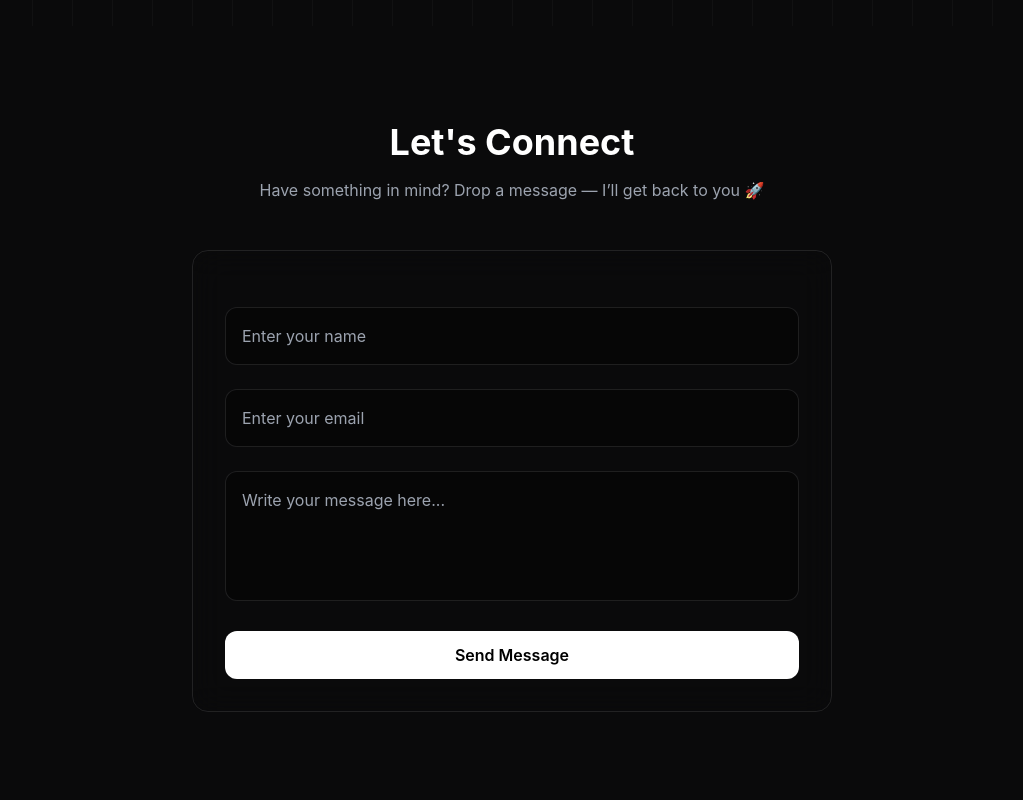
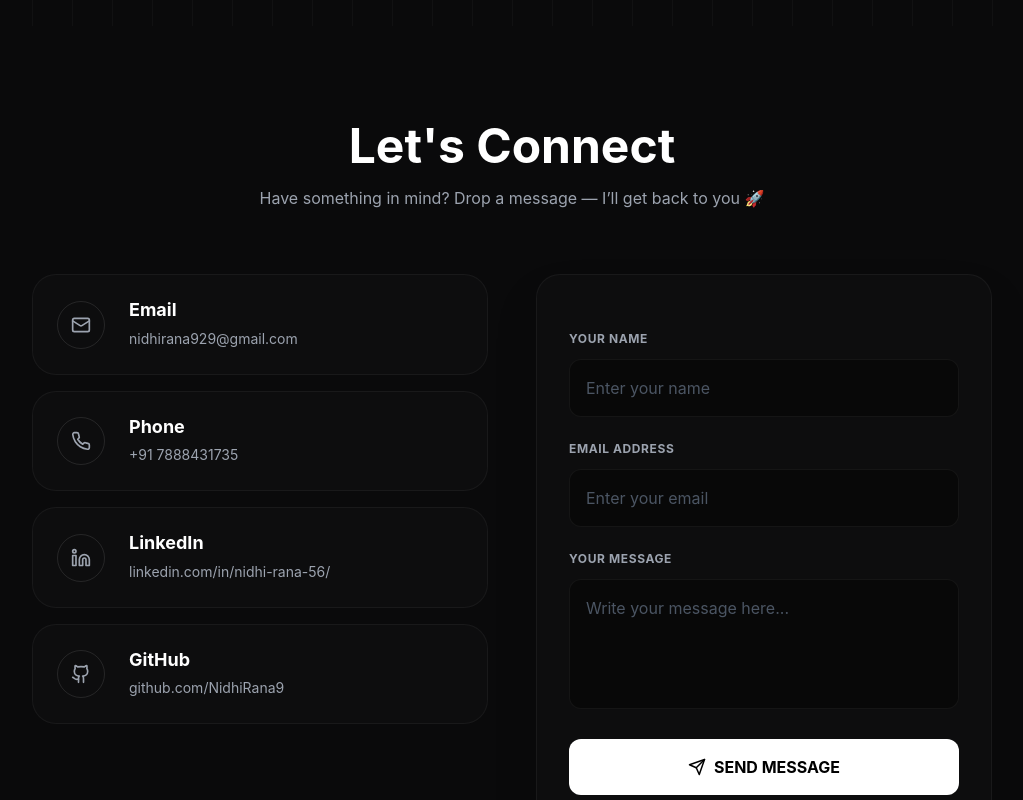
Before and after one commit to NidhiRana9/nidhi-portfolio, a React (Vite) app: page / in a window 1280 px wide. Shown: the part 8980-9780 px from the top of the page, without its empty margins (128-1151 px from the left). Built offline with nearby package versions, Linux system fonts and the light colour scheme.

Commit message:
ui upgrade

```diff
--- a/src/components/Contact.jsx
+++ b/src/components/Contact.jsx
@@ -1,5 +1,6 @@
 import React, { useState } from 'react';
 import { motion, AnimatePresence } from 'framer-motion';
+import { Mail, Phone, Linkedin, Github, Send } from 'lucide-react';
 
 export default function Contact() {
   const [formData, setFormData] = useState({
@@ -38,26 +39,78 @@ export default function Contact() {
   };
 
   return (
-    <section id="contact" className="py-24">
-      <div className="max-w-2xl mx-auto px-4">
+    <section id="contact" className="py-24 relative z-10">
+      <div className="max-w-5xl mx-auto px-4 sm:px-6 lg:px-8">
 
         {/* Heading */}
-        <div className="text-center mb-12">
-          <h2 className="text-4xl font-bold mb-4">Let's Connect</h2>
+        <div className="text-center mb-16">
+          <h2 className="text-4xl md:text-5xl font-bold mb-4">Let's Connect</h2>
           <p className="text-gray-400">
             Have something in mind? Drop a message — I’ll get back to you 🚀
           </p>
         </div>
 
-        {/* Form */}
+        <div className="grid md:grid-cols-2 gap-8 lg:gap-12 items-start">
+
+          {/* Left Column: Social Links */}
+          <div className="flex flex-col space-y-4">
+            <a href="mailto:nidhirana929@gmail.com" className="group flex items-center gap-6 p-6 rounded-[24px] bg-[#0d0d0e] border border-white/5 transition-all duration-300 hover:border-cyan-400/40 hover:shadow-[0_0_25px_rgba(6,182,212,0.15)] relative overflow-hidden">
+              <div className="absolute top-0 left-10 w-32 h-32 bg-cyan-400/20 rounded-full blur-[40px] opacity-0 group-hover:opacity-100 transition-opacity duration-500 pointer-events-none"></div>
+
+              <div className="w-12 h-12 rounded-full border border-white/10 flex items-center justify-center shrink-0 z-10 transition-colors duration-300 group-hover:border-cyan-400/40 group-hover:bg-cyan-400/10">
+                <Mail className="text-gray-400 group-hover:text-cyan-400 transition-colors" size={20} />
+              </div>
+              <div className="z-10">
+                <h4 className="text-white font-bold text-lg leading-tight mb-1">Email</h4>
+                <span className="text-gray-400 text-sm group-hover:text-cyan-400 transition-colors">nidhirana929@gmail.com</span>
+              </div>
+            </a>
+
+            <a href="tel:+917888431735" className="group flex items-center gap-6 p-6 rounded-[24px] bg-[#0d0d0e] border border-white/5 transition-all duration-300 hover:border-cyan-400/40 hover:shadow-[0_0_25px_rgba(6,182,212,0.15)] relative overflow-hidden">
+              <div className="absolute top-0 left-10 w-32 h-32 bg-cyan-400/20 rounded-full blur-[40px] opacity-0 group-hover:opacity-100 transition-opacity duration-500 pointer-events-none"></div>
+
+              <div className="w-12 h-12 rounded-full border border-white/10 flex items-center justify-center shrink-0 z-10 transition-colors duration-300 group-hover:border-cyan-400/40 group-hover:bg-cyan-400/10">
+                <Phone className="text-gray-400 group-hover:text-cyan-400 transition-colors" size={20} />
+              </div>
+              <div className="z-10">
+                <h4 className="text-white font-bold text-lg leading-tight mb-1">Phone</h4>
+                <span className="text-gray-400 text-sm group-hover:text-cyan-400 transition-colors">+91 7888431735</span>
+              </div>
+            </a>
+
+            <a href="https://www.linkedin.com/in/nidhi-rana-56/" target="_blank" rel="noreferrer" className="group flex items-center gap-6 p-6 rounded-[24px] bg-[#0d0d0e] border border-white/5 transition-all duration-300 hover:border-cyan-400/40 hover:shadow-[0_0_25px_rgba(6,182,212,0.15)] relative overflow-hidden">
+              <div className="absolute top-0 left-10 w-32 h-32 bg-cyan-400/20 rounded-full blur-[40px] opacity-0 group-hover:opacity-100 transition-opacity duration-500 pointer-events-none"></div>
+
+              <div className="w-12 h-12 rounded-full border border-white/10 flex items-center justify-center shrink-0 z-10 transition-colors duration-300 group-hover:border-cyan-400/40 group-hover:bg-cyan-400/10">
+                <Linkedin className="text-gray-400 group-hover:text-cyan-400 transition-colors" size={20} />
+              </div>
+              <div className="z-10">
+                <h4 className="text-white font-bold text-lg leading-tight mb-1">LinkedIn</h4>
+                <span className="text-gray-400 text-sm group-hover:text-cyan-400 transition-colors">linkedin.com/in/nidhi-rana-56/</span>
+              </div>
+            </a>
+
+            <a href="https://github.com/NidhiRana9" target="_blank" rel="noreferrer" className="group flex items-center gap-6 p-6 rounded-[24px] bg-[#0d0d0e] border border-white/5 transition-all duration-300 hover:border-cyan-400/40 hover:shadow-[0_0_25px_rgba(6,182,212,0.15)] relative overflow-hidden">
+              <div className="absolute top-0 left-10 w-32 h-32 bg-cyan-400/20 rounded-full blur-[40px] opacity-0 group-hover:opacity-100 transition-opacity duration-500 pointer-events-none"></div>
+
+              <div className="w-12 h-12 rounded-full border border-white/10 flex items-center justify-center shrink-0 z-10 transition-colors duration-300 group-hover:border-cyan-400/40 group-hover:bg-cyan-400/10">
+                <Github className="text-gray-400 group-hover:text-cyan-400 transition-colors" size={20} />
+              </div>
+              <div className="z-10">
+                <h4 className="text-white font-bold text-lg leading-tight mb-1">GitHub</h4>
+                <span className="text-gray-400 text-sm group-hover:text-cyan-400 transition-colors">github.com/NidhiRana9</span>
+              </div>
+            </a>
+          </div>
+
+          {/* Right Column: Form */}
           <motion.form
             name="contact"
             method="POST"
             data-netlify="true"
-          onSubmit={handleSubmit}   // ✅ updated
-          className="p-8 rounded-2xl border border-white/10 space-y-6 relative backdrop-blur-lg"
+            onSubmit={handleSubmit}
+            className="p-8 rounded-3xl bg-[#0d0d0e] border border-white/5 space-y-6 shadow-2xl relative"
           >
-
             {/* ✅ REQUIRED for Netlify */}
             <input type="hidden" name="form-name" value="contact" />
 
@@ -68,9 +121,9 @@ export default function Contact() {
                   initial={{ opacity: 0, y: -10 }}
                   animate={{ opacity: 1, y: 0 }}
                   exit={{ opacity: 0 }}
-                className="text-green-400 text-center"
+                  className="bg-green-500/10 border border-green-500/20 text-green-400 text-center text-sm font-medium p-3 rounded-lg"
                 >
-                ✅ Message delivered! I’ll get back to you soon.
+                  Message delivered! I’ll get back to you soon.
                 </motion.div>
               )}
 
@@ -79,14 +132,15 @@ export default function Contact() {
                   initial={{ opacity: 0, y: -10 }}
                   animate={{ opacity: 1, y: 0 }}
                   exit={{ opacity: 0 }}
-                className="text-red-400 text-center"
+                  className="bg-red-500/10 border border-red-500/20 text-red-500 text-center text-sm font-medium p-3 rounded-lg"
                 >
-                ❌ Something went wrong. Try again.
+                  Something went wrong. Try again.
                 </motion.div>
               )}
             </AnimatePresence>
 
-          {/* Name */}
+            <div>
+              <label className="block text-xs font-bold uppercase tracking-wider text-gray-400 mb-3">Your Name</label>
               <input
                 type="text"
                 name="name"
@@ -94,10 +148,12 @@ export default function Contact() {
                 onChange={handleChange}
                 placeholder="Enter your name"
                 required
-            className="w-full p-4 rounded-xl bg-black/40 border border-white/10 focus:outline-none focus:border-cyan-400"
+                className="w-full p-4 rounded-xl bg-[#080808] border border-white/5 focus:outline-none focus:border-cyan-400/50 text-white placeholder-gray-600 transition-colors"
               />
+            </div>
 
-          {/* Email */}
+            <div>
+              <label className="block text-xs font-bold uppercase tracking-wider text-gray-400 mb-3">Email Address</label>
               <input
                 type="email"
                 name="email"
@@ -105,10 +161,12 @@ export default function Contact() {
                 onChange={handleChange}
                 placeholder="Enter your email"
                 required
-            className="w-full p-4 rounded-xl bg-black/40 border border-white/10 focus:outline-none focus:border-cyan-400"
+                className="w-full p-4 rounded-xl bg-[#080808] border border-white/5 focus:outline-none focus:border-cyan-400/50 text-white placeholder-gray-600 transition-colors"
               />
+            </div>
 
-          {/* Message */}
+            <div>
+              <label className="block text-xs font-bold uppercase tracking-wider text-gray-400 mb-3">Your Message</label>
               <textarea
                 name="message"
                 value={formData.message}
@@ -116,20 +174,22 @@ export default function Contact() {
                 placeholder="Write your message here..."
                 required
                 rows={4}
-            className="w-full p-4 rounded-xl bg-black/40 border border-white/10 focus:outline-none focus:border-cyan-400 resize-none"
+                className="w-full p-4 rounded-xl bg-[#080808] border border-white/5 focus:outline-none focus:border-cyan-400/50 text-white placeholder-gray-600 resize-none transition-colors"
               />
+            </div>
 
             {/* Button */}
             <motion.button
-            whileHover={{ scale: 1.03 }}
-            whileTap={{ scale: 0.97 }}
+              whileHover={{ scale: 1.02 }}
+              whileTap={{ scale: 0.98 }}
               type="submit"
-            className="w-full bg-white text-black py-3 rounded-xl font-semibold"
+              className="w-full bg-white text-black py-4 rounded-xl font-bold flex items-center justify-center gap-2 hover:bg-gray-200 transition-colors mt-2"
             >
-            Send Message
+              <Send size={18} />
+              SEND MESSAGE
             </motion.button>
-
           </motion.form>
+        </div>
       </div>
     </section>
   );
```
Lines whose indentation alone changed are shown as unchanged.
